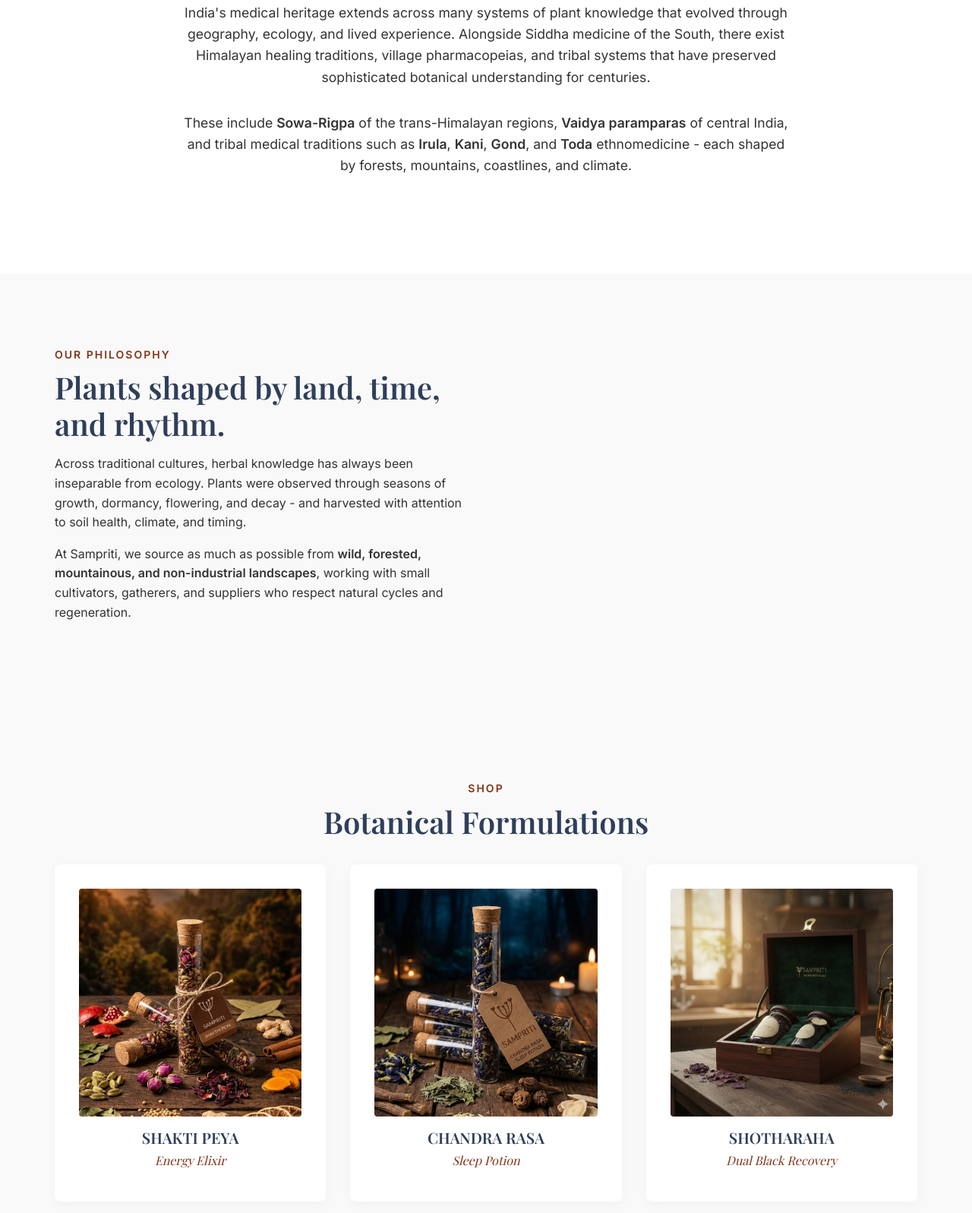
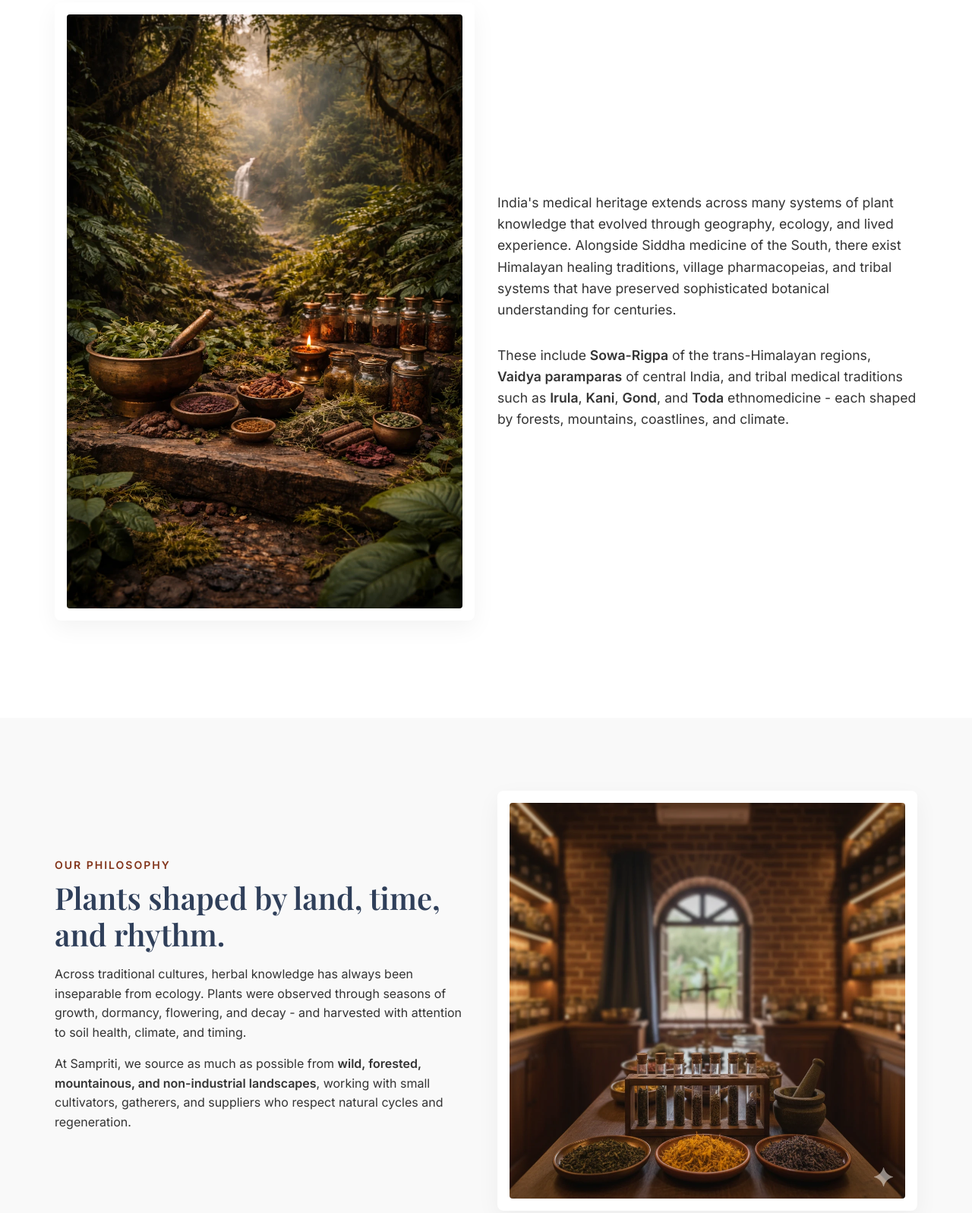
Before and after one commit to agnelvishal/sampriti, a plain HTML site: page index.html in a window 1280 px wide. Shown: the part 794-2391 px from the top of the page at 76% size. Drawn offline with nearby package versions, Linux system fonts and the light colour scheme; a web font is replaced by a local one.

Commit message:
philosphy image

```diff
--- a/index.html
+++ b/index.html
@@ -73,16 +73,29 @@
                     <span class="eyebrow">About Sampriti</span>
                     <h2>A Continuum of Healing</h2>
                 </div>
-                <div class="about-content max-width-800 text-center">
-                    <p>India's medical heritage extends across many systems of plant knowledge that evolved through
-                        geography, ecology, and lived experience. Alongside Siddha medicine of the South, there exist
-                        Himalayan healing traditions, village pharmacopeias, and tribal systems that have preserved
-                        sophisticated botanical understanding for centuries.</p>
-                    <p>These include <strong>Sowa-Rigpa</strong> of the trans-Himalayan regions, <strong>Vaidya
-                            paramparas</strong> of central India, and tribal medical traditions such as
-                        <strong>Irula</strong>, <strong>Kani</strong>, <strong>Gond</strong>, and <strong>Toda</strong>
-                        ethnomedicine - each shaped by forests, mountains, coastlines, and climate.
-                    </p>
+                <div class="row align-items-center">
+                    <div class="col-half">
+                        <div class="about-image">
+                            <img src="assets/images/about.webp" alt="About Sampriti - Herbal Lineage">
+                        </div>
+                    </div>
+                    <div class="col-half">
+                        <div class="about-content">
+                            <p>India's medical heritage extends across many systems of plant knowledge that evolved
+                                through
+                                geography, ecology, and lived experience. Alongside Siddha medicine of the South, there
+                                exist
+                                Himalayan healing traditions, village pharmacopeias, and tribal systems that have
+                                preserved
+                                sophisticated botanical understanding for centuries.</p>
+                            <p>These include <strong>Sowa-Rigpa</strong> of the trans-Himalayan regions, <strong>Vaidya
+                                    paramparas</strong> of central India, and tribal medical traditions such as
+                                <strong>Irula</strong>, <strong>Kani</strong>, <strong>Gond</strong>, and
+                                <strong>Toda</strong>
+                                ethnomedicine - each shaped by forests, mountains, coastlines, and climate.
+                            </p>
+                        </div>
+                    </div>
                 </div>
             </div>
         </section>
@@ -102,9 +115,8 @@
                             suppliers who respect natural cycles and regeneration.</p>
                     </div>
                     <div class="col-half">
-                        <!-- Placeholder for an image or just a decorative element -->
-                        <div class="philosophy-visual">
-                            <div class="decorative-circle"></div>
+                        <div class="philosophy-image">
+                            <img src="assets/images/philosophy.webp" alt="Philosophy - Plants in Rhythm">
                         </div>
                     </div>
                 </div>
--- a/style.css
+++ b/style.css
@@ -249,6 +249,35 @@ ul {
 .about-content p {
     font-size: 1.1rem;
     margin-bottom: var(--spacing-md);
+}
+
+.about-image {
+    padding: var(--spacing-sm);
+    background-color: white;
+    border-radius: 8px;
+    box-shadow: 0 10px 30px rgba(0, 0, 0, 0.05);
+    margin-bottom: var(--spacing-md);
+}
+
+.about-image img {
+    width: 100%;
+    height: auto;
+    border-radius: 4px;
+    display: block;
+}
+
+.philosophy-image {
+    padding: var(--spacing-sm);
+    background-color: white;
+    border-radius: 8px;
+    box-shadow: 0 10px 30px rgba(0, 0, 0, 0.05);
+}
+
+.philosophy-image img {
+    width: 100%;
+    height: auto;
+    border-radius: 4px;
+    display: block;
 }
 
 /* Sections Layout */
```
Also changed, not shown: assets/images/philosophy.webp (added), 1 other file.
